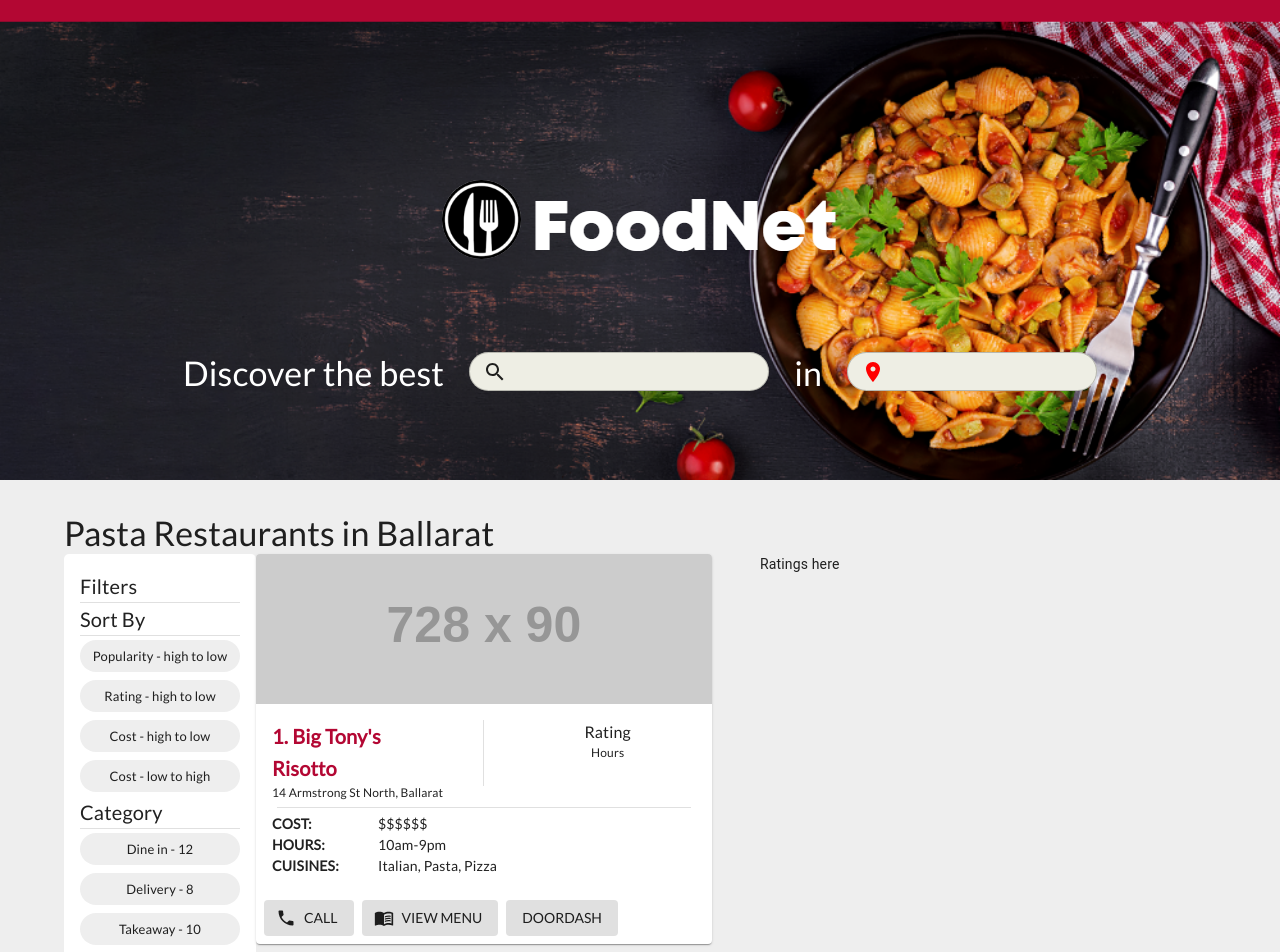
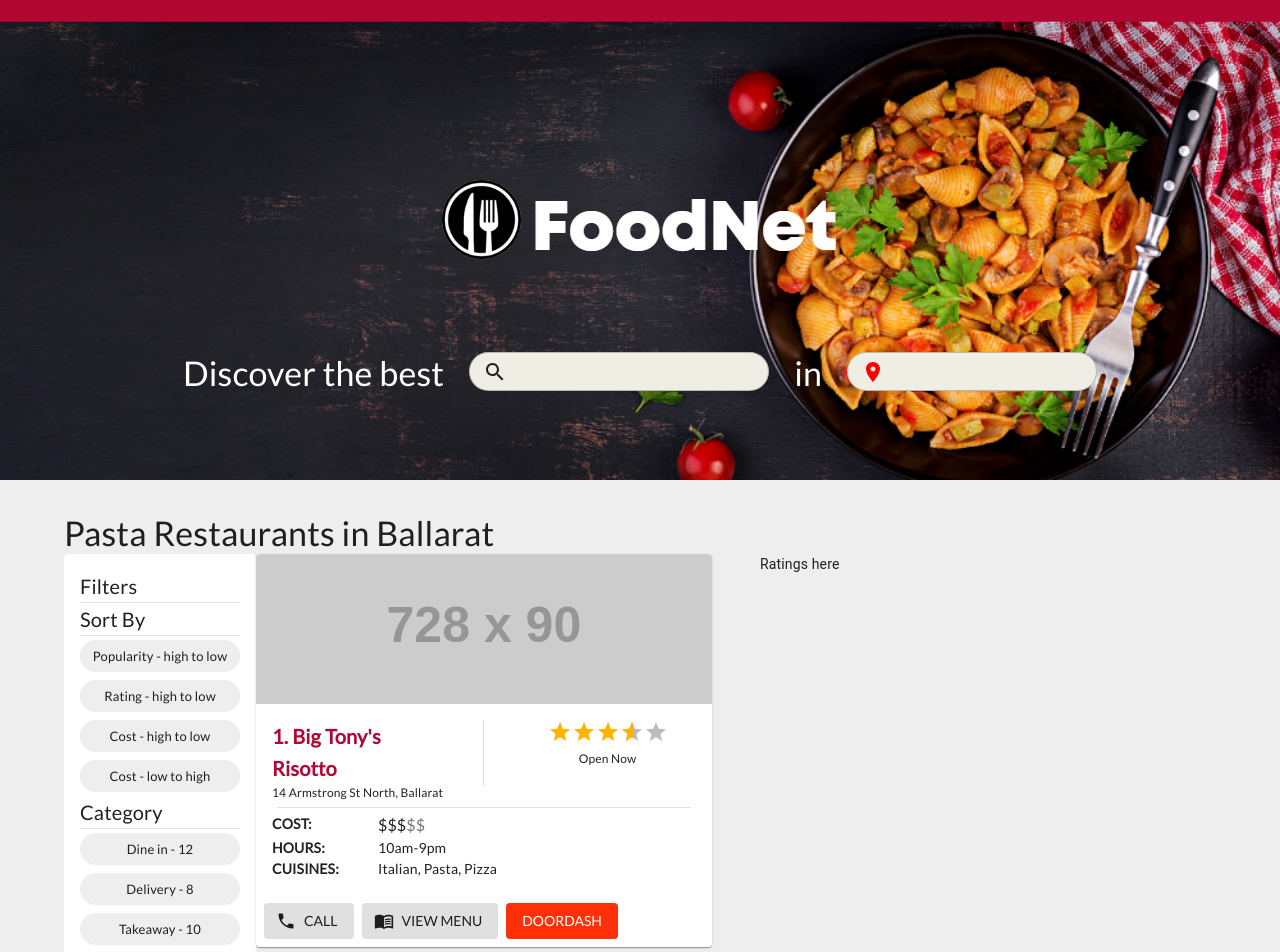
Before and after one commit to Flumm3ry/FoodNetUi, a React (Create React App) app: page / in a window 1280 px wide. Shown: the top 952 px of the page. Built offline with nearby package versions, Linux system fonts and the light colour scheme.

Commit message:
Add cost and rating restaurant cards

```diff
--- a/src/components/Header.tsx
+++ b/src/components/Header.tsx
@@ -1,6 +1,6 @@
 import { AppBar, makeStyles, Theme, Box, Typography } from '@material-ui/core'
-import SearchBar from './SearchBar'
-import LocationInput from './LocationInput'
+import SearchBar from './ui/SearchBar'
+import LocationInput from './ui/LocationInput'
 
 
 const useStyles = makeStyles((theme: Theme) => ({
--- a/src/components/cards/RestaurantCard.tsx
+++ b/src/components/cards/RestaurantCard.tsx
@@ -1,6 +1,8 @@
 import { Card, makeStyles, Theme, Grid, Button, CardMedia, CardActions, CardContent, Typography, Divider } from '@material-ui/core'
 import PhoneIcon from '@material-ui/icons/Phone';
 import MenuBookIcon from '@material-ui/icons/MenuBook';
+import CostIndicator from '../ui/CostIndicator';
+import { Rating } from '@material-ui/lab';
 
 const useStyles = makeStyles((theme: Theme) => ({
   smallText: {
@@ -26,17 +28,17 @@ export default function RestaurantCard () {
         src="https://via.placeholder.com/728x90.png?text=Visit+WhoIsHostingThis.com+Buyers+Guide%20C/O%20https://placeholder.com/"
       />
       <CardContent>
-        <Grid container>
+        <Grid container justify="space-between">
           <Grid xs={5}>
             <Typography variant="h6" color="primary" style={{fontWeight: 'bold'}}>1. Big Tony's Risotto</Typography>
             <Typography className={classes.smallText} >14 Armstrong St North, Ballarat</Typography>
           </Grid>
-          <Grid xs={2}>
+          <Grid xs={1}>
             <Divider orientation="vertical" flexItem style={{ height: '80%', margin: 'auto' }}/>
           </Grid>
           <Grid xs={5} style={{textAlign: 'center'}}>
-            <Typography>Rating</Typography>
-            <Typography className={classes.smallText} >Hours</Typography>
+            <Typography><Rating precision={0.1} value={3.6} readOnly /></Typography>
+            <Typography className={classes.smallText} >Open Now</Typography>
           </Grid>
           <Grid xs={12}>
             <Divider component="hr" style={{margin: 5}}/>
@@ -45,7 +47,7 @@ export default function RestaurantCard () {
             <Typography className={classes.infoText} style={{fontWeight: 'bolder'}}>COST:</Typography>
           </Grid>
           <Grid xs={9}>
-            <Typography className={classes.infoText}>$$$$$$</Typography>
+            <Typography className={classes.infoText}><CostIndicator costIndication={3} /></Typography>
           </Grid>
           <Grid xs={3}>
             <Typography className={classes.infoText} style={{fontWeight: 'bolder'}}>HOURS:</Typography>
@@ -64,7 +66,7 @@ export default function RestaurantCard () {
       <CardActions>
         <Button variant="contained" disableElevation startIcon={<PhoneIcon />}>Call</Button>
         <Button variant="contained" disableElevation startIcon={<MenuBookIcon />}>View Menu</Button>
-        <Button variant="contained" disableElevation>DoorDash</Button>
+        <Button variant="contained" disableElevation style={{backgroundColor: "#FF3008", color: 'white'}}>DoorDash</Button>
       </CardActions>
     </Card>
   )
--- /dev/null
+++ b/src/components/ui/CostIndicator.tsx
@@ -0,0 +1,16 @@
+import { Typography, TypographyProps } from "@material-ui/core";
+
+interface CostIndicatorProps extends TypographyProps {
+  costIndication: number
+  maxCost?: number
+}
+
+export default function CostIndicator ({costIndication, maxCost = 5, ...rest}: CostIndicatorProps) {
+
+  return (
+    <>
+      <Typography color="textPrimary" display="inline" {...rest}>{"$".repeat(costIndication)}</Typography>
+      <Typography color="textSecondary" display="inline" {...rest}>{"$".repeat(maxCost - costIndication)}</Typography>
+    </>
+  )
+}
```
Also changed, not shown: src/components/ui/LocationInput.tsx (renamed from src/components/LocationInput.tsx), src/components/ui/SearchBar.tsx (renamed from src/components/SearchBar.tsx).
